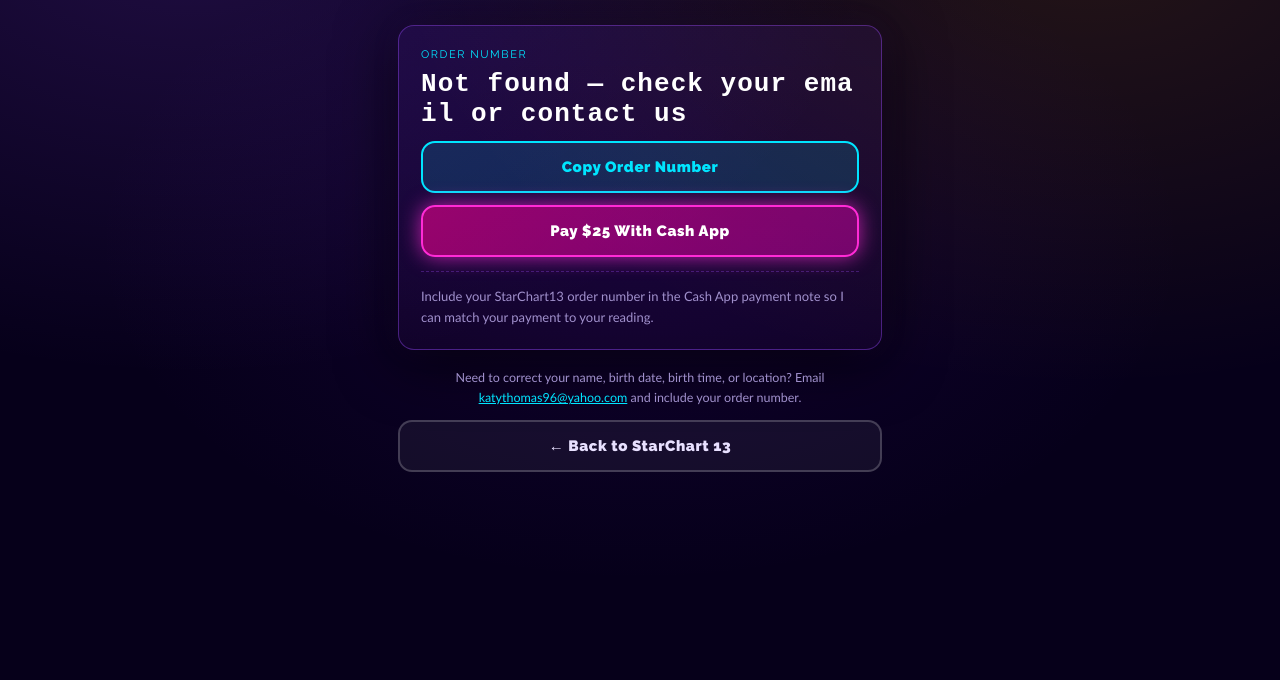
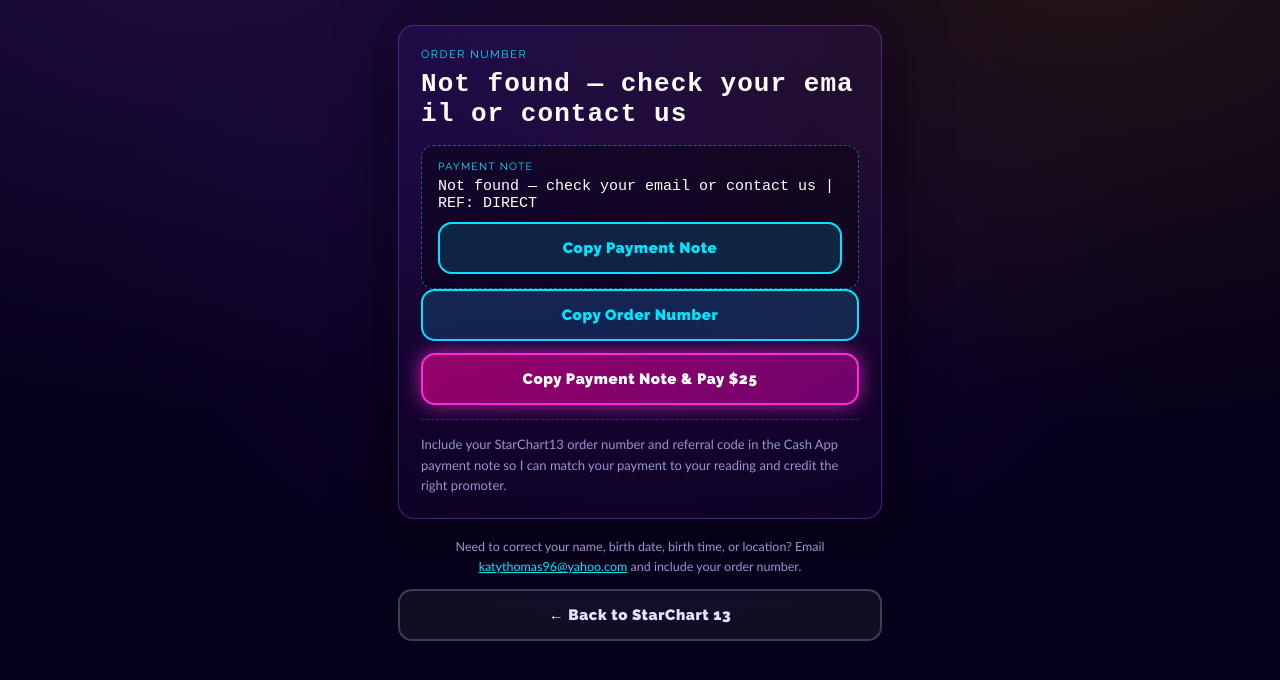
Before and after one commit to lezkt1811-maker/StarLight-, a plain HTML site: page thank-you.html in a window 1280 px wide. Both pictures are taken after a click on the button "Copy Order Number". Shown: the part 158-838 px from the top of the page. Before the commit the page ends 800 px from the top, so only its background shows below. Drawn offline with Linux system fonts and the light colour scheme.

Commit message:
Update thank-you.html

```diff
--- a/thank-you.html
+++ b/thank-you.html
@@ -32,6 +32,14 @@
 }
 .order-label{font-family:Raleway,sans-serif; font-size:11px; letter-spacing:.14em; text-transform:uppercase; color:#00e5ff; margin-bottom:8px;}
 .order-id{font-family:'Courier New',monospace; font-size:26px; font-weight:900; color:#fff; letter-spacing:.04em; word-break:break-all;}
+
+.payment-note-box{
+  margin-top:16px; padding:14px 16px; border-radius:12px;
+  background:rgba(0,0,0,.35); border:1px dashed rgba(0,229,255,.45);
+}
+.payment-note-label{font-family:Raleway,sans-serif; font-size:10.5px; letter-spacing:.12em; text-transform:uppercase; color:#00e5ff; margin-bottom:6px;}
+.payment-note-text{font-family:'Courier New',monospace; font-size:15px; color:#fff; word-break:break-word; margin-bottom:10px;}
+
 .btn{
   display:block; width:100%; text-align:center; padding:15px 18px; border-radius:14px; border:none;
   font-family:Raleway,sans-serif; font-weight:900; font-size:15px; letter-spacing:.04em; cursor:pointer;
@@ -41,9 +49,17 @@
   background:linear-gradient(135deg,rgba(255,0,150,.55),rgba(255,0,200,.4)); border:2px solid #ff2bd6; color:#fff;
   box-shadow:0 0 20px rgba(255,43,214,.7);
 }
-.btn-copy{background:rgba(0,229,255,.14); border:2px solid #00e5ff; color:#00e5ff;}
+.btn-copy{background:rgba(0,229,255,.14); border:2px solid #00e5ff; color:#00e5ff; margin-top:0;}
 .btn-copy.copied{background:rgba(0,255,136,.14); border-color:#00ff88; color:#00ff88;}
 .btn-back{background:rgba(255,255,255,.05); border:2px solid rgba(255,255,255,.2); color:var(--ink);}
+
+.copy-message{
+  display:none; margin-top:12px; padding:11px 14px; border-radius:10px; text-align:center;
+  background:rgba(0,255,136,.1); border:1px solid rgba(0,255,136,.4); color:#00ff88;
+  font-size:13px; line-height:1.5;
+}
+.copy-message.show{display:block;}
+
 .reminder{font-size:13px; color:var(--muted); line-height:1.6; margin-top:14px; padding-top:14px; border-top:1px dashed rgba(155,77,255,.3);}
 .contact{font-size:12.5px; color:var(--muted); line-height:1.6; text-align:center; margin-top:18px;}
 .contact a{color:#00e5ff;}
@@ -60,11 +76,19 @@
     <div class="order-label">Order Number</div>
     <div class="order-id" id="orderId">—</div>
 
+    <div class="payment-note-box">
+      <div class="payment-note-label">Payment note</div>
+      <div class="payment-note-text" id="paymentNoteText">—</div>
+      <button class="btn btn-copy" id="copyNoteBtn">Copy Payment Note</button>
+    </div>
+
     <button class="btn btn-copy" id="copyBtn">Copy Order Number</button>
-    <a class="btn btn-cash" id="cashAppBtn" href="#" target="_blank" rel="noopener">Pay $25 With Cash App</a>
+    <button class="btn btn-cash" id="payCashAppBtn">Copy Payment Note &amp; Pay $25</button>
+
+    <div class="copy-message" id="copyMessage" aria-live="polite"></div>
 
     <div class="reminder">
-      Include your StarChart13 order number in the Cash App payment note so I can match your payment to your reading.
+      Include your StarChart13 order number and referral code in the Cash App payment note so I can match your payment to your reading and credit the right promoter.
     </div>
   </div>
 
@@ -83,11 +107,33 @@
   const order = params.get("order") || "Not found — check your email or contact us";
   document.getElementById("orderId").textContent = order;
 
+  /* ---------- Resolve referral code: URL param (from the actual submitted order) first, ---------- */
+  /* ---------- falling back to a still-valid stored referral, then DIRECT. Never typed by the customer. ---------- */
+  function sc13ResolveReferralCode(){
+    const fromUrl = params.get("ref");
+    if(fromUrl) return fromUrl.trim().toUpperCase();
+    try{
+      const key = (typeof READING_SALES_CONFIG !== "undefined" && READING_SALES_CONFIG.referralStorageKey) || "starchart13_referral";
+      const raw = localStorage.getItem(key);
+      if(raw){
+        const rec = JSON.parse(raw);
+        if(rec && rec.code && typeof rec.expiresAt === "number" && rec.expiresAt > Date.now()){
+          return String(rec.code).toUpperCase();
+        }
+      }
+    }catch(e){ /* localStorage unavailable — fall through to DIRECT */ }
+    return "DIRECT";
+  }
+
+  const referralCode = sc13ResolveReferralCode();
+  const paymentNote = order + " | REF: " + referralCode;
+  document.getElementById("paymentNoteText").textContent = paymentNote;
+
+  let cashAppUrl = "https://cash.app/pay/link/au85j9vj";
   try{
-    document.getElementById("cashAppBtn").href = READING_SALES_CONFIG.cashAppPaymentUrl;
-  }catch(e){
-    document.getElementById("cashAppBtn").href = "https://cash.app/$StarFort13";
-  }
+    if(READING_SALES_CONFIG.cashAppPaymentUrl) cashAppUrl = READING_SALES_CONFIG.cashAppPaymentUrl;
+  }catch(e){}
+
   try{
     const email = READING_SALES_CONFIG.contactEmail;
     if(email && email.indexOf("REPLACE_WITH") !== 0){
@@ -96,14 +142,64 @@
     }
   }catch(e){}
 
+  /* ---------- Safe clipboard copy with fallback ---------- */
+  function sc13FallbackCopy(text){
+    try{
+      const ta = document.createElement("textarea");
+      ta.value = text;
+      ta.setAttribute("readonly", "");
+      ta.style.position = "fixed";
+      ta.style.top = "-9999px";
+      ta.style.left = "-9999px";
+      document.body.appendChild(ta);
+      ta.select();
+      ta.setSelectionRange(0, text.length);
+      const ok = document.execCommand("copy");
+      document.body.removeChild(ta);
+      if(ok) return true;
+    }catch(e){ /* fall through */ }
+    try{ window.prompt("Copy this payment note:", text); }catch(e){}
+    return false;
+  }
+  function sc13Copy(text){
+    return new Promise(function(resolve){
+      if(navigator.clipboard && navigator.clipboard.writeText){
+        navigator.clipboard.writeText(text).then(function(){ resolve(true); }).catch(function(){
+          resolve(sc13FallbackCopy(text));
+        });
+      } else {
+        resolve(sc13FallbackCopy(text));
+      }
+    });
+  }
+
+  function sc13FlashCopied(btn, restoreLabel){
+    btn.textContent = "Copied ✓";
+    btn.classList.add("copied");
+    setTimeout(function(){ btn.textContent = restoreLabel; btn.classList.remove("copied"); }, 1800);
+  }
+
+  /* "Copy Order Number" now copies the complete payment note (order ID + referral code) */
   document.getElementById("copyBtn").addEventListener("click", function(){
     const btn = this;
-    navigator.clipboard.writeText(order).then(function(){
-      btn.textContent = "Copied ✓";
-      btn.classList.add("copied");
-      setTimeout(function(){ btn.textContent = "Copy Order Number"; btn.classList.remove("copied"); }, 1800);
-    }).catch(function(){
-      alert("Could not copy automatically. Your order number is: " + order);
+    sc13Copy(paymentNote).then(function(){ sc13FlashCopied(btn, "Copy Order Number"); });
+  });
+
+  /* Dedicated "Copy Payment Note" button beneath the visible note */
+  document.getElementById("copyNoteBtn").addEventListener("click", function(){
+    const btn = this;
+    sc13Copy(paymentNote).then(function(){ sc13FlashCopied(btn, "Copy Payment Note"); });
+  });
+
+  /* Main Cash App button: copy note -> show confirmation message -> then open Cash App */
+  document.getElementById("payCashAppBtn").addEventListener("click", function(){
+    const msg = document.getElementById("copyMessage");
+    sc13Copy(paymentNote).then(function(){
+      msg.textContent = "Payment note copied. Paste it into the Cash App note field.";
+      msg.classList.add("show");
+      setTimeout(function(){
+        window.location.href = cashAppUrl;
+      }, 700);
     });
   });
 })();
```
